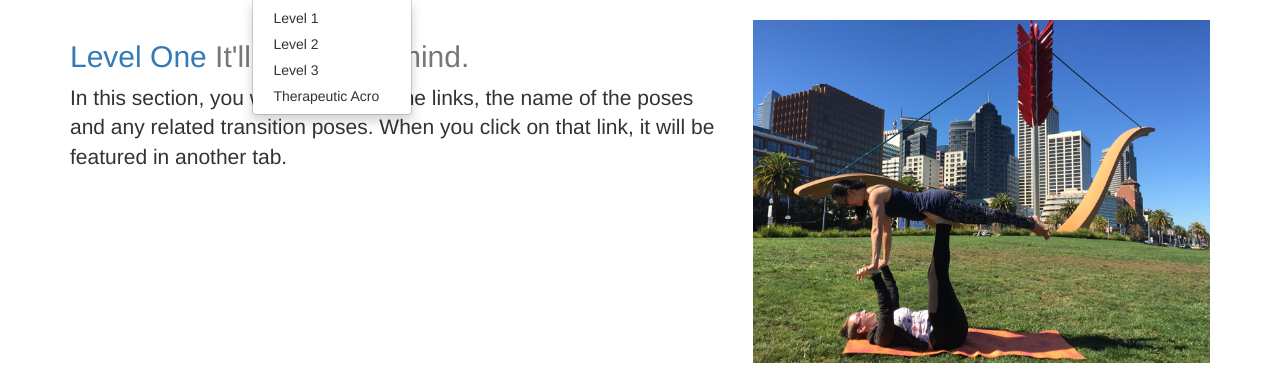
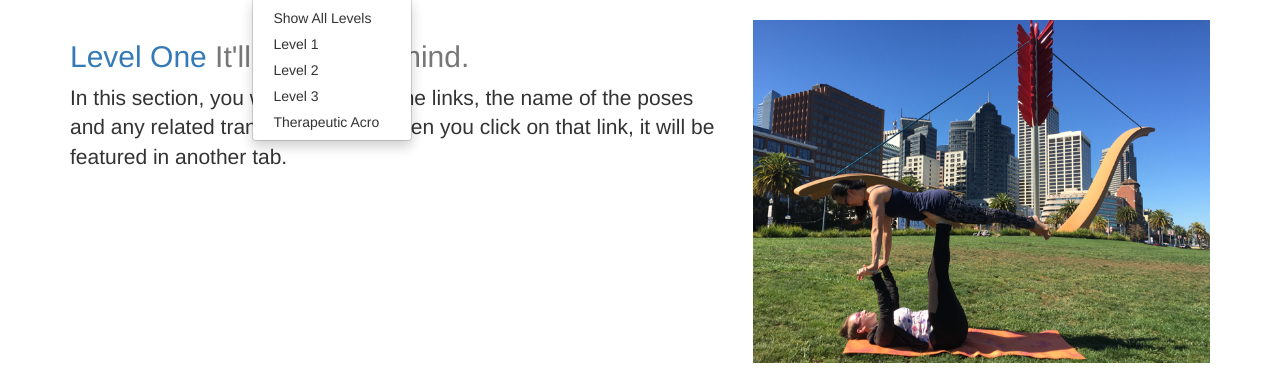
Before and after one commit to sandimagithub/AcroYoga-Project, a Node project: template views/level_one.ejs in a window 1280 px wide, after a click on "Levels". Shown: the part 51-420 px from the top of the page. Run offline with Node 20 templates, Linux system fonts and the light colour scheme; the template is opened without the code that fills it: most values are stand-ins (such as "Sample title", 1, 10 or a date in 2020); some libraries are stand-ins or nearby versions.

Commit message:
added another level on nav bar to show ALL LEVELS Selection page

```diff
--- a/views/level_one.ejs
+++ b/views/level_one.ejs
@@ -24,6 +24,7 @@
                 <li class="dropdown">
                   <a href="#" class="dropdown-toggle" data-toggle="dropdown">Levels <span class="caret"></span></a>
                   <ul class="dropdown-menu" role="menu">
+                    <li><a href="/selection">Show All Levels</a></li>
                     <li><a href="/selection/level/1">Level 1</a></li>
                     <li><a href="/selection/level/2">Level 2</a></li>
                     <li><a href="/selection/level/3">Level 3</a></li>
--- a/views/level_three.ejs
+++ b/views/level_three.ejs
@@ -23,6 +23,7 @@
                 <li class="dropdown">
                   <a href="#" class="dropdown-toggle" data-toggle="dropdown">Levels <span class="caret"></span></a>
                   <ul class="dropdown-menu" role="menu">
+                    <li><a href="/selection">Show All Levels</a></li>
                     <li><a href="/selection/level/1">Level 1</a></li>
                     <li><a href="/selection/level/2">Level 2</a></li>
                     <li><a href="/selection/level/3">Level 3</a></li>
--- a/views/level_two.ejs
+++ b/views/level_two.ejs
@@ -24,6 +24,7 @@
                 <li class="dropdown">
                   <a href="#" class="dropdown-toggle" data-toggle="dropdown">Levels <span class="caret"></span></a>
                   <ul class="dropdown-menu" role="menu">
+                   <li><a href="/selection">Show All Levels</a></li>
                     <li><a href="/selection/level/1">Level 1</a></li>
                     <li><a href="/selection/level/2">Level 2</a></li>
                     <li><a href="/selection/level/3">Level 3</a></li>
--- a/views/therapeutic.ejs
+++ b/views/therapeutic.ejs
@@ -24,6 +24,7 @@
                 <li class="dropdown">
                   <a href="#" class="dropdown-toggle" data-toggle="dropdown">Levels <span class="caret"></span></a>
                   <ul class="dropdown-menu" role="menu">
+                   <li><a href="/selection">Show All Levels</a></li>
                     <li><a href="/selection/level/1">Level 1</a></li>
                     <li><a href="/selection/level/2">Level 2</a></li>
                     <li><a href="/selection/level/3">Level 3</a></li>
```
